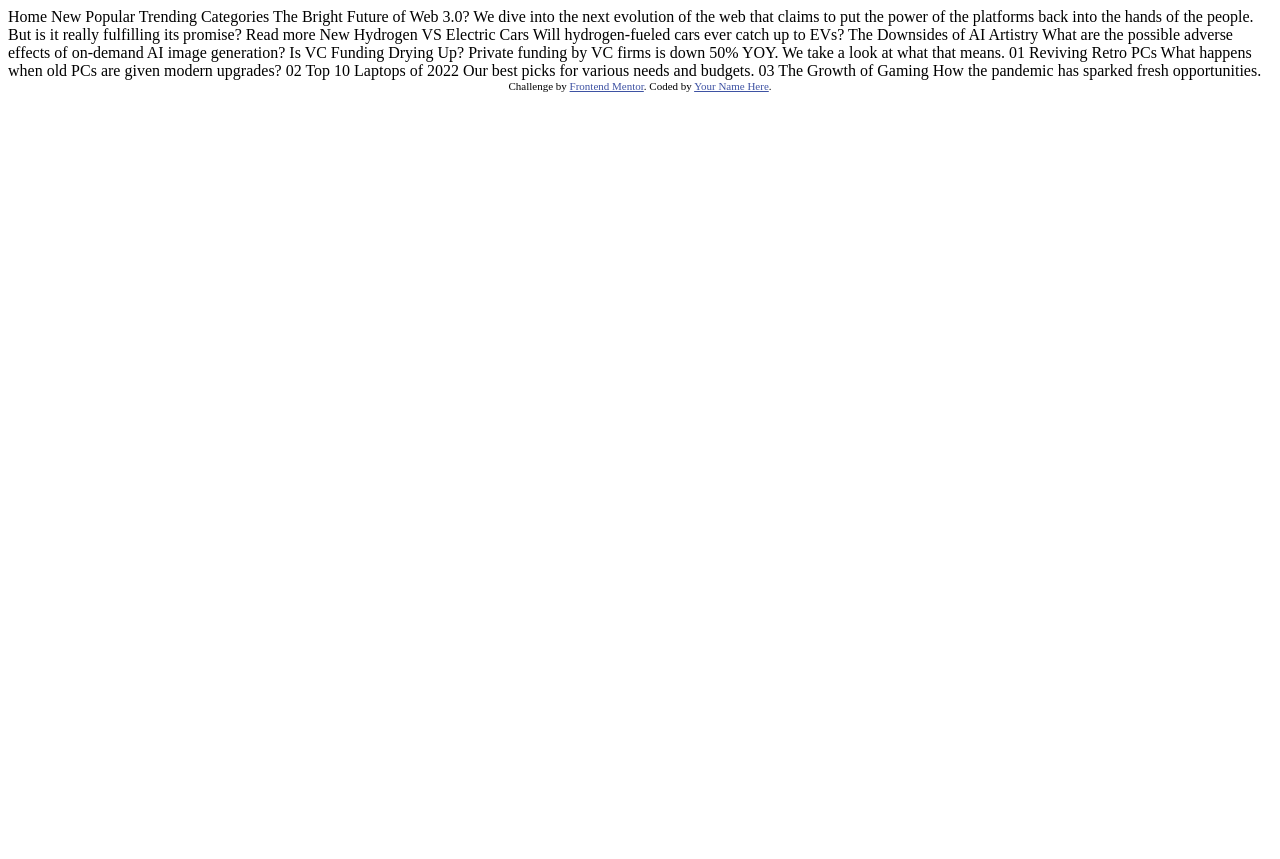
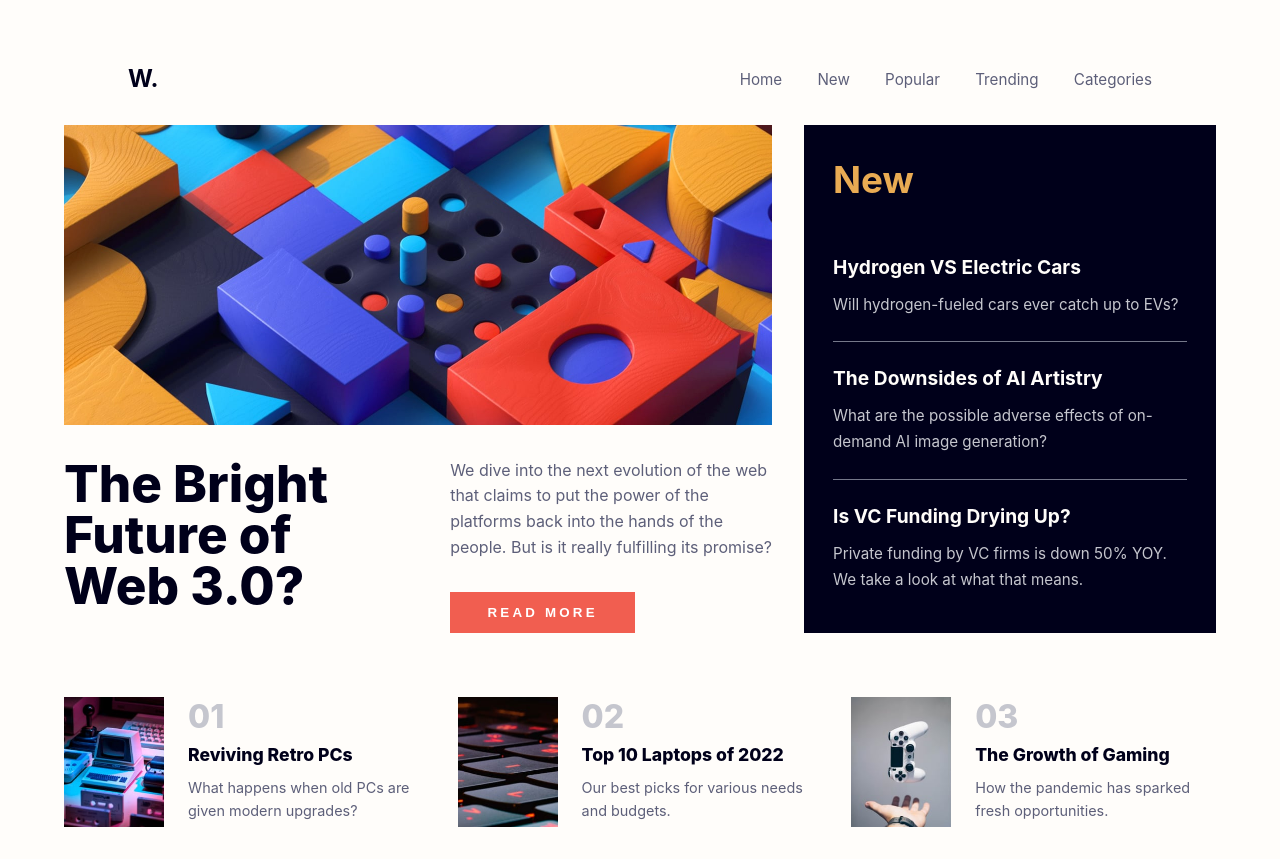
Before and after one commit to God55-lgtm/work, a plain HTML site: page news-homepage-main/index.html in a window 1280 px wide. Before the commit the page ends 800 px from the top, so only its background shows below. Drawn offline with Linux system fonts and the light colour scheme; a web font is replaced by a local one.

Commit message:
HomePageTerminada

```diff
--- a/news-homepage-main/index.html
+++ b/news-homepage-main/index.html
@@ -1,60 +1,106 @@
 <!DOCTYPE html>
 <html lang="en">
-<head>
-  <meta charset="UTF-8">
-  <meta name="viewport" content="width=device-width, initial-scale=1.0"> <!-- displays site properly based on user's device -->
+  <head>
+    <meta charset="UTF-8" />
+    <meta name="viewport" content="width=device-width, initial-scale=1.0" />
+    <title>News Homepage</title>
+    <link rel="stylesheet" href="styles/index.css" />
+  </head>
+  <body>
+    <div class="container">
+      <!-- Barra de navegación -->
+      <nav class="barraNavegacion">
+        <h1>W.</h1>
+        <button class="menu-hamburguesa" aria-label="Menú">
+          <span></span>
+          <span></span>
+          <span></span>
+        </button>
 
-  <link rel="icon" type="image/png" sizes="32x32" href="./assets/images/favicon-32x32.png">
+        <ul class="menu">
+          <li><a href="#">Home</a></li>
+          <li><a href="#">New</a></li>
+          <li><a href="#">Popular</a></li>
+          <li><a href="#">Trending</a></li>
+          <li><a href="#">Categories</a></li>
+        </ul>
+      </nav>
 
-  <title>Frontend Mentor | News homepage</title>
+      <!-- Contenido principal -->
+      <div class="seccion-container">
+        <div class="seccion2">
+          <img
+            src="assets/images/image-web-3-desktop.jpg"
+            class="imgSeccion2"
+            alt="Web 3.0"
+          />
+          <div class="textDiv">
+            <h2>The Bright Future of Web 3.0?</h2>
+            <div class="text-content">
+              <p>
+                We dive into the next evolution of the web that claims to put
+                the power of the platforms back into the hands of the people.
+                But is it really fulfilling its promise?
+              </p>
+              <button class="ReadMore">READ MORE</button>
+            </div>
+          </div>
+        </div>
 
-  <!-- Feel free to remove these styles or customise in your own stylesheet 👍 -->
-  <style>
-    .attribution { font-size: 11px; text-align: center; }
-    .attribution a { color: hsl(228, 45%, 44%); }
-  </style>
-</head>
-<body>
+        <div class="seccion3">
+          <h1>New</h1>
+          <div class="noticia">
+            <h2>Hydrogen VS Electric Cars</h2>
+            <p>Will hydrogen-fueled cars ever catch up to EVs?</p>
+          </div>
+          <div class="noticia">
+            <h2>The Downsides of AI Artistry</h2>
+            <p>
+              What are the possible adverse effects of on-demand AI image
+              generation?
+            </p>
+          </div>
+          <div class="noticia">
+            <h2>Is VC Funding Drying Up?</h2>
+            <p>
+              Private funding by VC firms is down 50% YOY. We take a look at
+              what that means.
+            </p>
+          </div>
+        </div>
+      </div>
 
-  Home
-  New
-  Popular
-  Trending
-  Categories
-
-  The Bright Future of Web 3.0?
-
-  We dive into the next evolution of the web that claims to put the power of the platforms back into the hands of the people.
-  But is it really fulfilling its promise?
-
-  Read more
-
-  New
-
-  Hydrogen VS Electric Cars
-  Will hydrogen-fueled cars ever catch up to EVs?
-
-  The Downsides of AI Artistry
-  What are the possible adverse effects of on-demand AI image generation?
-
-  Is VC Funding Drying Up?
-  Private funding by VC firms is down 50% YOY. We take a look at what that means.
-
-  01
-  Reviving Retro PCs
-  What happens when old PCs are given modern upgrades?
-
-  02
-  Top 10 Laptops of 2022
-  Our best picks for various needs and budgets.
-
-  03
-  The Growth of Gaming
-  How the pandemic has sparked fresh opportunities.
-
-  <div class="attribution">
-    Challenge by <a href="https://www.frontendmentor.io?ref=challenge" target="_blank">Frontend Mentor</a>.
-    Coded by <a href="#">Your Name Here</a>.
-  </div>
-</body>
+      <!-- Sección de artículos -->
+      <div class="seccion4">
+        <article class="article">
+          <img src="assets/images/image-retro-pcs.jpg" alt="Retro PCs" />
+          <div class="textArticle">
+            <h2>01</h2>
+            <h3>Reviving Retro PCs</h3>
+            <p>What happens when old PCs are given modern upgrades?</p>
+          </div>
+        </article>
+        <article class="article">
+          <img src="assets/images/image-top-laptops.jpg" alt="Top Laptops" />
+          <div class="textArticle">
+            <h2>02</h2>
+            <h3>Top 10 Laptops of 2022</h3>
+            <p>Our best picks for various needs and budgets.</p>
+          </div>
+        </article>
+        <article class="article">
+          <img
+            src="assets/images/image-gaming-growth.jpg"
+            alt="Gaming Growth"
+          />
+          <div class="textArticle">
+            <h2>03</h2>
+            <h3>The Growth of Gaming</h3>
+            <p>How the pandemic has sparked fresh opportunities.</p>
+          </div>
+        </article>
+      </div>
+    </div>
+  </body>
+  <script src="index.js"></script>
 </html>
--- /dev/null
+++ b/news-homepage-main/index.js
@@ -0,0 +1,30 @@
+document.addEventListener('DOMContentLoaded', function() {
+    // 1. Seleccionar elementos del DOM
+    const menuButton = document.querySelector('.menu-hamburguesa');
+    const mobileMenu = document.querySelector('.menu');
+
+    // 2. Función para alternar el menú
+    function toggleMenu() {
+        // Alternar clase 'active' en el botón
+        menuButton.classList.toggle('active');
+
+        // Alternar clase 'active' en el menú
+        mobileMenu.classList.toggle('active');
+
+        // Bloquear/desbloquear scroll del body
+        document.body.classList.toggle('no-scroll');
+    }
+
+    // 3. Event Listener para el clic
+    menuButton.addEventListener('click', toggleMenu);
+
+    // 4. Cerrar menú al hacer clic en un enlace (opcional)
+    const menuLinks = document.querySelectorAll('.menu a');
+    menuLinks.forEach(link => {
+        link.addEventListener('click', () => {
+            if (mobileMenu.classList.contains('active')) {
+                toggleMenu();
+            }
+        });
+    });
+});
--- /dev/null
+++ b/news-homepage-main/styles/index.css
@@ -0,0 +1,265 @@
+/* Fuentes y reset */
+@font-face {
+    font-family: "Inter";
+    src: url(./assets/fonts/Inter-VariableFont_slnt,wght.ttf);
+}
+
+* {
+    margin: 0;
+    padding: 0;
+    box-sizing: border-box;
+}
+
+body {
+    font-family: "Inter", sans-serif;
+    background-color: hsl(36, 100%, 99%);
+    color: hsl(240, 100%, 5%);
+    padding: 2rem 4rem;
+}
+
+/* Barra de navegación */
+.barraNavegacion {
+    display: flex;
+    justify-content: space-between;
+    align-items: center;
+    padding: 2rem 4rem;
+}
+
+.menu {
+    display: flex;
+    gap: 2.2rem;
+    list-style: none;
+}
+
+.menu li a {
+    color: hsl(236, 13%, 42%);
+    text-decoration: none;
+    font-size: 0.95rem;
+    transition: color 0.3s;
+}
+
+.menu li a:hover {
+    color: hsl(5, 85%, 63%);
+}
+
+/* Menú hamburguesa (oculto en desktop) */
+.menu-hamburguesa {
+    display: none;
+    background: none;
+    border: none;
+    cursor: pointer;
+    padding: 0.5rem;
+    z-index: 100;
+}
+
+.menu-hamburguesa span {
+    display: block;
+    width: 24px;
+    height: 3px;
+    background: hsl(240, 100%, 5%);
+    margin: 5px 0;
+    transition: all 0.3s ease;
+}
+
+/* === Versión móvil === */
+@media (max-width: 768px) {
+    body {
+        padding: 1.5rem;
+    }
+
+    .barraNavegacion {
+        padding: 1rem;
+    }
+
+    .menu {
+        display: none;
+        position: fixed;
+        top: 0;
+        right: 0;
+        width: 70%;
+        height: 100vh;
+        background: white;
+        flex-direction: column;
+        padding: 6rem 2rem;
+        box-shadow: -10px 0 30px rgba(0,0,0,0.1);
+    }
+
+    .menu.active {
+        display: flex;
+    }
+
+    .menu-hamburguesa {
+        display: block;
+    }
+
+    .menu-hamburguesa.active span:nth-child(1) {
+        transform: rotate(45deg) translate(5px, 5px);
+    }
+
+    .menu-hamburguesa.active span:nth-child(2) {
+        opacity: 0;
+    }
+
+    .menu-hamburguesa.active span:nth-child(3) {
+        transform: rotate(-45deg) translate(7px, -6px);
+    }
+
+    /* Ajustes para el resto del contenido en mobile */
+    .seccion-container {
+        flex-direction: column;
+    }
+
+    .seccion3 {
+        width: 100%;
+        margin-top: 2rem;
+    }
+
+    .seccion4 {
+        flex-direction: column;
+    }
+}
+
+/* Contenedor principal */
+.seccion-container {
+    display: flex;
+    gap: 2rem;
+    margin-bottom: 4rem;
+}
+
+/* Sección principal (Web 3.0) */
+.seccion2 {
+    flex: 2;
+}
+
+.imgSeccion2 {
+    width: 100%;
+    height: 300px;
+    object-fit: cover;
+    margin-bottom: 1.8rem;
+}
+
+.textDiv {
+    display: flex;
+    gap: 4rem;
+}
+
+.textDiv h2 {
+    font-size: 3.2rem;
+    font-weight: 800;
+    line-height: 1;
+    flex: 1;
+}
+
+.text-content {
+    flex: 1;
+    display: flex;
+    flex-direction: column;
+    justify-content: space-between;
+}
+
+.text-content p {
+    color: hsl(236, 13%, 42%);
+    line-height: 1.6;
+    margin-bottom: 2rem;
+}
+
+.ReadMore {
+    background-color: hsl(5, 85%, 63%);
+    color: white;
+    border: none;
+    padding: 0.8rem 1.5rem;
+    width: 185px;
+    font-weight: 700;
+    letter-spacing: 0.2rem;
+    text-transform: uppercase;
+    cursor: pointer;
+    transition: background-color 0.3s;
+}
+
+.ReadMore:hover {
+    background-color: hsl(240, 100%, 5%);
+}
+
+/* Sección New */
+.seccion3 {
+    flex: 1;
+    background-color: hsl(240, 100%, 5%);
+    padding: 2rem 1.8rem;
+}
+
+.seccion3 h1 {
+    color: hsl(35, 77%, 62%);
+    font-size: 2.3rem;
+    margin-bottom: 1.8rem;
+}
+
+.noticia {
+    padding: 1.5rem 0;
+    border-bottom: 1px solid hsl(233, 8%, 50%);
+}
+
+.noticia:last-child {
+    border-bottom: none;
+    padding-bottom: 0;
+}
+
+.seccion3 h2 {
+    color: hsl(36, 100%, 99%);
+    font-size: 1.2rem;
+    margin-bottom: 0.8rem;
+    cursor: pointer;
+    transition: color 0.3s;
+}
+
+.seccion3 h2:hover {
+    color: hsl(35, 77%, 62%);
+}
+
+.seccion3 p {
+    color: hsl(233, 8%, 79%);
+    font-size: 0.95rem;
+    line-height: 1.7;
+}
+
+/* Sección de artículos */
+.seccion4 {
+    display: flex;
+    gap: 1.8rem;
+}
+
+.article {
+    display: flex;
+    gap: 1.5rem;
+    flex: 1;
+}
+
+.article img {
+    width: 100px;
+    height: 130px;
+    object-fit: cover;
+}
+
+.textArticle h2 {
+    color: hsl(233, 8%, 79%);
+    font-size: 2rem;
+    font-weight: 800;
+    margin-bottom: 0.5rem;
+}
+
+.textArticle h3 {
+    font-size: 1.1rem;
+    font-weight: 800;
+    margin-bottom: 0.7rem;
+    cursor: pointer;
+    transition: color 0.3s;
+}
+
+.textArticle h3:hover {
+    color: hsl(5, 85%, 63%);
+}
+
+.textArticle p {
+    color: hsl(236, 13%, 42%);
+    font-size: 0.9rem;
+    line-height: 1.6;
+}
```
